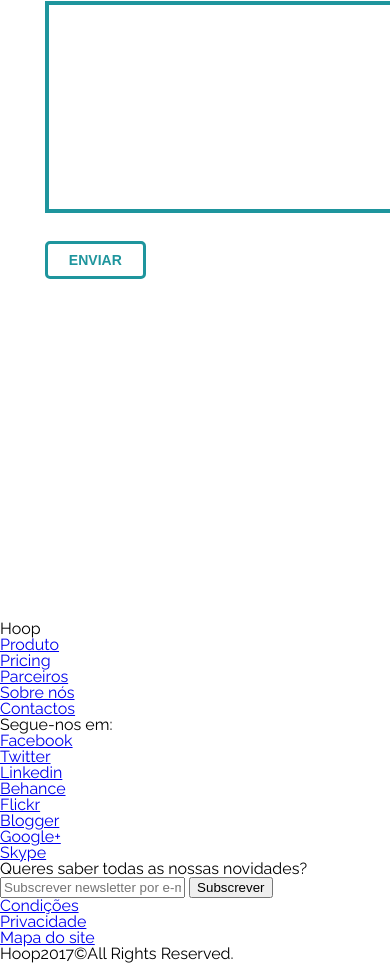
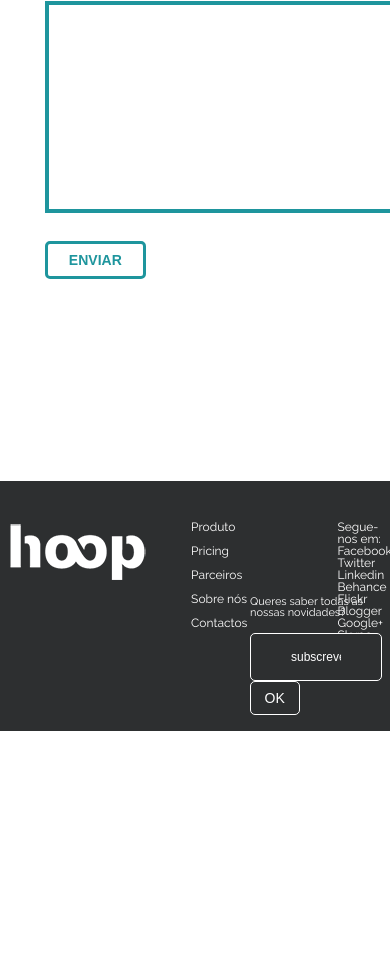
Before and after one commit to CarlosAlenquer/Hoop, a plain HTML site: page index.html in a window 390 px wide. Shown: the part 3879-4842 px from the top of the page. After the commit the page ends 4653 px from the top, so only its background shows below. Drawn offline with Linux system fonts and the light colour scheme.

Commit message:
Adicionei o footer
- Coloquei o footer responsive tambem! so falta as imagens das redes sociais!

```diff
--- a/css/estilos.css
+++ b/css/estilos.css
@@ -28,7 +28,7 @@ h1 {
 
 h1 a {
 	display : block;
-	height : 113px;
+	height : 60px;
 	text-indent : -9999px;
 }
 
@@ -559,16 +559,137 @@ header nav li a {
 
 /* end do CSS para os contactos */
 
-/* CSS para o footer (por fazer) */
+/* CSS para o footer */
 
 footer {
+	background-color: #2D2F30;
 	position: absolute;
-	top: 4500px;
+	top: 4360px;
 	left: 0;
+	height: 210px;
 	width: 100%;
 	z-index: 0;
+	padding-top: 60px;
 }
 
+#logo {
+	position: relative;
+	top: -105px;
+	display: inline-block;
+}
+
+footer h2 {
+	text-decoration: none;
+	background: url(../images/logo_hoop.png) no-repeat center center;
+	background-size: contain;
+	width: 137px;
+	margin-left: 200px;
+	color: white;
+}
+
+footer h2 a {
+	position: relative;
+	display : block;
+	height: 60px;
+	text-indent : -9999px;
+
+}
+
+footer nav {
+	color: white;
+	display: inline-block;
+}
+
+/* cor dos 'a href' (para remover o 'underline', a cor azul e a cor de depois de visitado sempre para branco) */
+footer a:link {
+	color: white;
+	text-decoration: none;
+}
+
+footer a:visited {
+	color: white;
+}
+/* fim da cor dos 'a href' */
+
+#prod {
+	font-size: 16px;
+	margin-left: 250px;
+}
+
+#social {
+	position: absolute;
+	margin-left: 180px;
+}
+
+#social li {
+	margin: 0 10px 0 0;
+}
+
+#social2 {
+	position: absolute;
+	right: 100px;
+	margin-left: 250px;
+}
+
+#newsletter {
+	padding-bottom: 10px;
+}
+
+.subscribe-input {
+	margin-top: 15px;
+	background-color: #2D2F30;
+	color: white;
+	width: 370px;
+	height: 30px;
+	padding: 8px 40px;
+	text-align: left;
+	text-decoration: none;
+	font-size: 14px;
+	border-radius: 5px;
+	border: white 1px solid;
+	display: inline-block;
+}
+
+.subscribe-submit {
+	background-color:  #2D2F30;
+	color: white;
+	width: 50px;
+	padding: 8px 13.5px;
+	text-align: left;
+	text-decoration: none;
+	display: inline-block;
+	font-size: 14px;
+	cursor: pointer;
+	border-radius: 5px;
+	border: white 1px solid;
+}
+
+#others {
+	padding-top: 40px;
+	margin-left: 130px;
+	font-size: 9px;
+}
+
+#others li {
+	margin: 0 15px 0 0;
+}
+
+/* cor do placeholder (deste modo conseguimos colocar a cor do placeholder da newsletter a branco) */
+input[type="email2"]::-webkit-input-placeholder {
+	color: white !important;
+}
+
+input[type="email2"]:-moz-placeholder { /* Firefox 18- */
+	color: white !important;
+}
+
+input[type="email2"]::-moz-placeholder {  /* Firefox 19+ */
+	color: white !important;
+}
+
+input[type="email2"]:-ms-input-placeholder {
+	color: white !important;
+}
 /* end do CSS para o footer */
 
 
@@ -596,6 +717,26 @@ footer {
 	.btn4 {
 		margin-left: 11.5%;
 	}
+
+	footer {
+		padding-top: 40px;
+	}
+
+	footer h2 {
+		margin-left: 10px;
+	}
+
+	#prod {
+		margin-left: 100px;
+	}
+
+	#social {
+		margin-left: 90px;
+	}
+
+	#social2 {
+		right: 10px;
+	}
 }
 
 @media (max-width: 1200px) {
@@ -611,6 +752,33 @@ footer {
 		width: 860px;
 	}
 
+	footer {
+		padding-top: 40px;
+	}
+
+	footer h2 {
+		margin-left: 10px;
+	}
+
+	#prod {
+		margin-left: 10px;
+	}
+
+	#social {
+		margin-left: 10px;
+	}
+
+	#social2 {
+		right: 2px;
+	}
+
+	.subscribe-input {
+		width: 150px;
+	}
+
+	#others {
+		margin-left: 0px;
+	}
 }
 
 /* responsive for tablet */
@@ -656,7 +824,6 @@ footer {
 
 	#name {
 		width: 200px;
-
 	}
 
 	#e-mail {
@@ -664,10 +831,36 @@ footer {
 	}
 
 	#subject {
-		width: 560px;
+		width: 660px;
 	}
 
+	footer {
+		padding-top: 40px;
+	}
 
+	footer h2 {
+		margin-left: 5px;
+	}
+
+	#prod {
+		margin-left: 5px;
+	}
+
+	#social {
+		margin-left: 5px;
+	}
+
+	#social2 {
+		right: -10px;
+	}
+
+	.subscribe-input {
+		width: 150px;
+	}
+
+	#others {
+		margin-left: 0px;
+	}
 }
 
 /* responsive for mobile */
@@ -714,7 +907,6 @@ footer {
 
 	#name {
 		width: 100px;
-
 	}
 
 	#e-mail {
@@ -725,6 +917,38 @@ footer {
 		width: 460px;
 	}
 
+	footer {
+		padding-top: 40px;
+	}
+
+	footer h2 {
+		margin-left: 10px;
+	}
+
+	#prod {
+		margin-left: 40px;
+		font-size: 12px;
+	}
+
+	#social {
+		margin-left: 90px;
+		font-size: 12px;
+	}
+
+	#social2 {
+		margin-top: 75px;
+		font-size: 11px;
+		right: 5px;
+	}
+
+	.subscribe-input {
+		font-size: 12px;
+		width: 50px;
+	}
+
+	#others {
+		margin-left: -250px;
+	}
 }
 
 /* responsive end */
--- a/index.html
+++ b/index.html
@@ -162,47 +162,50 @@
   </section>
 
   <footer>
-    <h2>Hoop</h2>
+    <div id="logo">
+      <h2><a href="./index.html">Hoop</a></h2>
+    </div>
 
-    <nav>
+    <nav id="prod">
       <ul>
-        <li><a href="#">Produto</a></li><br>
-        <li><a href="#">Pricing</a></li><br>
-        <li><a href="#">Parceiros</a></li><br>
-        <li><a href="#">Sobre nós</a></li><br>
-        <li><a href="#">Contactos</a></li><br>
+        <li><a href="#">Produto</a></li><br><br>
+        <li><a href="#">Pricing</a></li><br><br>
+        <li><a href="#">Parceiros</a></li><br><br>
+        <li><a href="#">Sobre nós</a></li><br><br>
+        <li><a href="#">Contactos</a></li><br><br>
       </ul>
     </nav>
 
-    <nav>
-      <p>Segue-nos em:</p>
+    <nav id="social">
       <ul>
-        <li><a href="#">Facebook</a></li><br>
-        <li><a href="#">Twitter</a></li><br>
-        <li><a href="#">Linkedin</a></li><br>
-        <li><a href="#">Behance</a></li><br>
-        <li><a href="#">Flickr</a></li><br>
-        <li><a href="#">Blogger</a></li><br>
-        <li><a href="#">Google+</a></li><br>
-        <li><a href="#">Skype</a></li><br>
+        <li>Segue-nos em:</li><br><br>
+        <li><a href="#">Facebook</a></li>
+        <li><a href="#">Twitter</a></li>
+        <li><a href="#">Linkedin</a></li>
+        <li><a href="#">Behance</a></li><br><br>
+        <li><a href="#">Flickr</a></li>
+        <li><a href="#">Blogger</a></li>
+        <li><a href="#">Google+</a></li>
+        <li><a href="#">Skype</a></li>
       </ul>
     </nav>
 
-    <section id="newsletter">
-      <p>Queres saber todas as nossas novidades?</p>
-      <form action="index.html" method="post" class="subscribe-form">
-        <input type="email" name="email" class="subscribe-input" placeholder="Subscrever newsletter por e-mail">
-        <button type="submit" class="subscribe-submit">Subscrever</button>
-      </form>
-    </section>
+    <nav id="social2">
+      <section id="newsletter">
+        <p>Queres saber todas as nossas novidades?</p>
+        <form action="" method="get" class="subscribe-form">
+          <input type="email2" name="emailNews" class="subscribe-input" placeholder="subscrever newsletter por e-mail">
+          <button type="submit" class="subscribe-submit">OK</button>
+        </form>
+      </section>
 
-    <nav>
-      <ul>
-        <li><a href="#">Condições</a></li><br>
-        <li><a href="#">Privacidade</a></li><br>
-        <li><a href="#">Mapa do site</a></li><br>
+      <ul id="others">
+        <li><a href="#">condições</a></li>
+        <li><a href="#">privacidade</a></li>
+        <li><a href="#">mapa do site</a></li>
+        <li>Hoop2017©All Rights Reserved.</li>
       </ul>
-      <p>Hoop2017©All Rights Reserved.</p>
+
     </nav>
 
   </footer>
```
